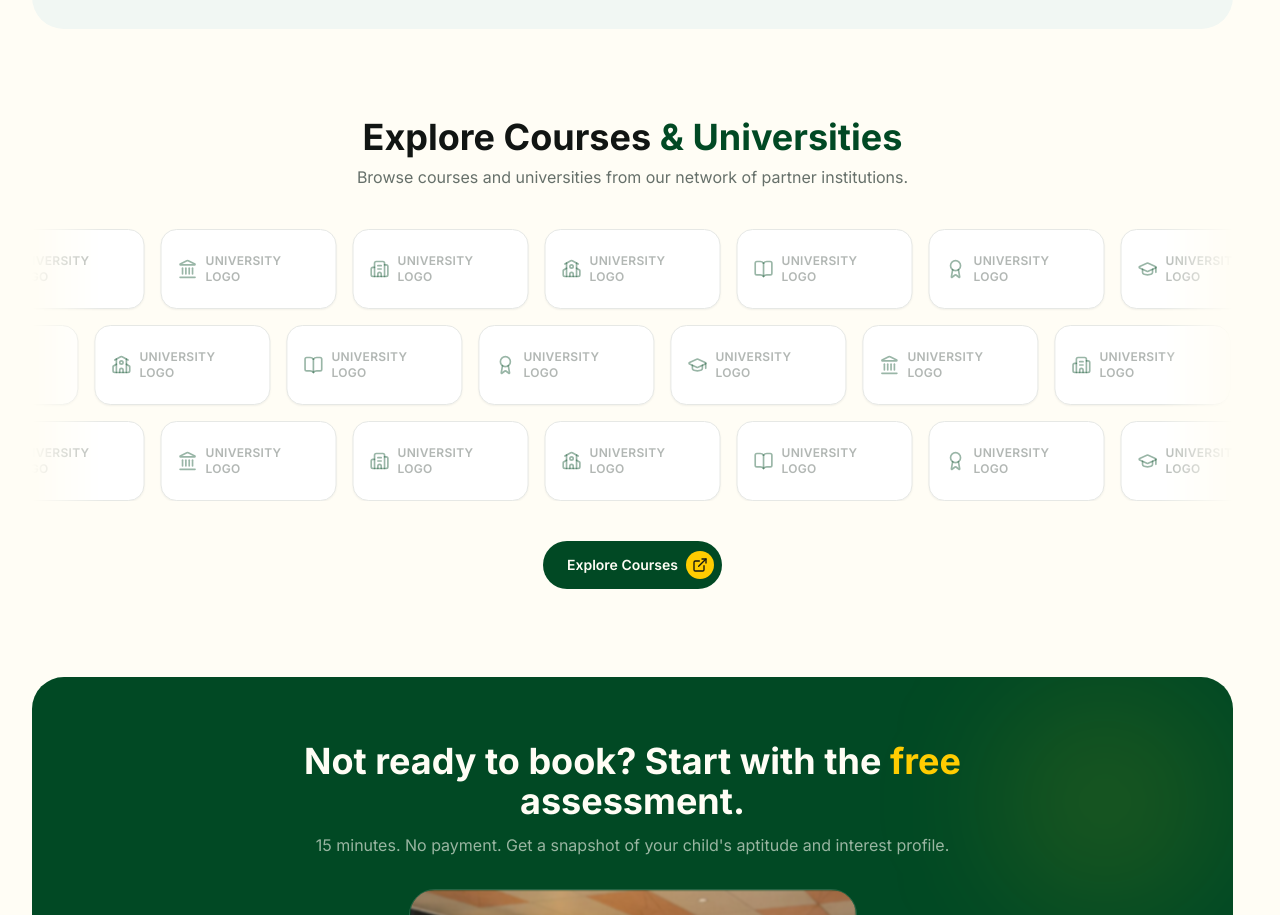
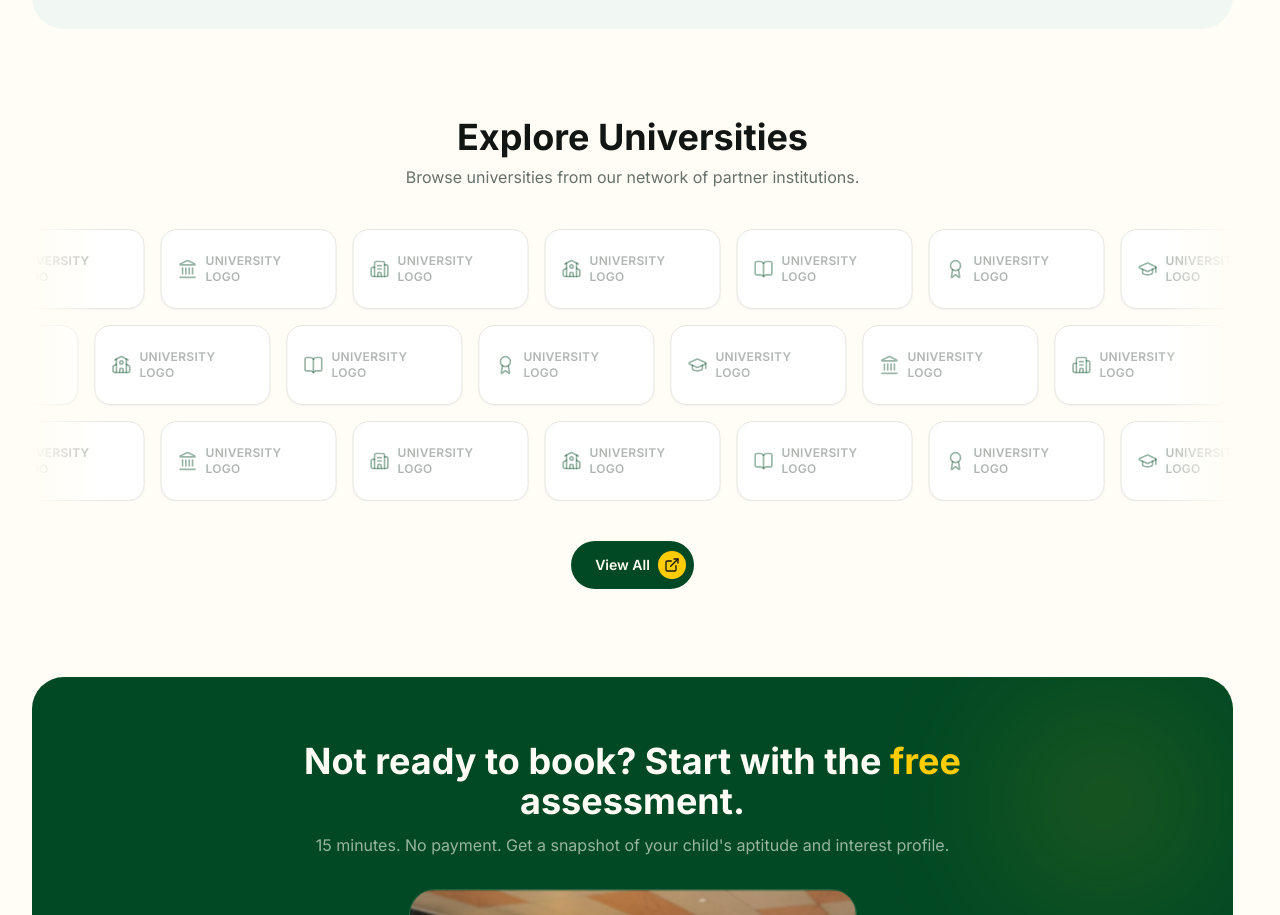
Before and after one commit to greenthera/bestcareercounselling.com, a React (Vite) app: page / in a window 1280 px wide. Shown: the part 3933-4848 px from the top of the page. Built offline with nearby package versions, Linux system fonts and the light colour scheme.

Commit message:
fix: change content in university section (#353)

```diff
--- a/src/components/trust/ExploreUniversities.tsx
+++ b/src/components/trust/ExploreUniversities.tsx
@@ -53,9 +53,9 @@ export function ExploreUniversities() {
     <section className="overflow-hidden px-4 py-10 md:px-8 md:py-14">
       <Reveal className="mx-auto max-w-2xl text-center">
         <h2 className="text-3xl font-bold text-ink md:text-4xl">
-          Explore Courses <span className="text-brand-green">&amp; Universities</span>
+          Explore Universities
         </h2>
-        <p className="mt-2 text-muted-ink">Browse courses and universities from our network of partner institutions.</p>
+        <p className="mt-2 text-muted-ink">Browse universities from our network of partner institutions.</p>
       </Reveal>
 
       <Reveal delay={100} className="mt-10">
@@ -79,7 +79,7 @@ export function ExploreUniversities() {
           rel="noopener noreferrer"
           className="group inline-flex items-center gap-2 rounded-full bg-brand-green py-2.5 pl-6 pr-2 text-sm font-semibold text-warm-white transition-colors hover:bg-brand-green/90"
         >
-          Explore Courses
+          View All
           <PillCtaEndcap
             tone="yellow"
             icon={ExternalLink}
```
